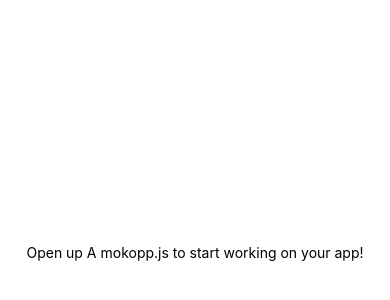
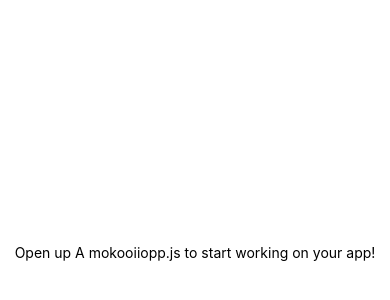
Before and after one commit to memory-basket/front-end, a React Native app: screen / in a window 390 px wide. Shown: the part 170-470 px from the top of the page. Built offline with nearby package versions, Linux system fonts and the light colour scheme.

Commit message:
initial commit

```diff
--- a/App.js
+++ b/App.js
@@ -4,7 +4,7 @@ import { StyleSheet, Text, View } from 'react-native';
 export default function App() {
   return (
     <View style={styles.container}>
-      <Text>Open up A mokopp.js to start working on your app!</Text>
+      <Text>Open up A mokooiiopp.js to start working on your app!</Text>
       <StatusBar style="auto" />
     </View>
   );
```
